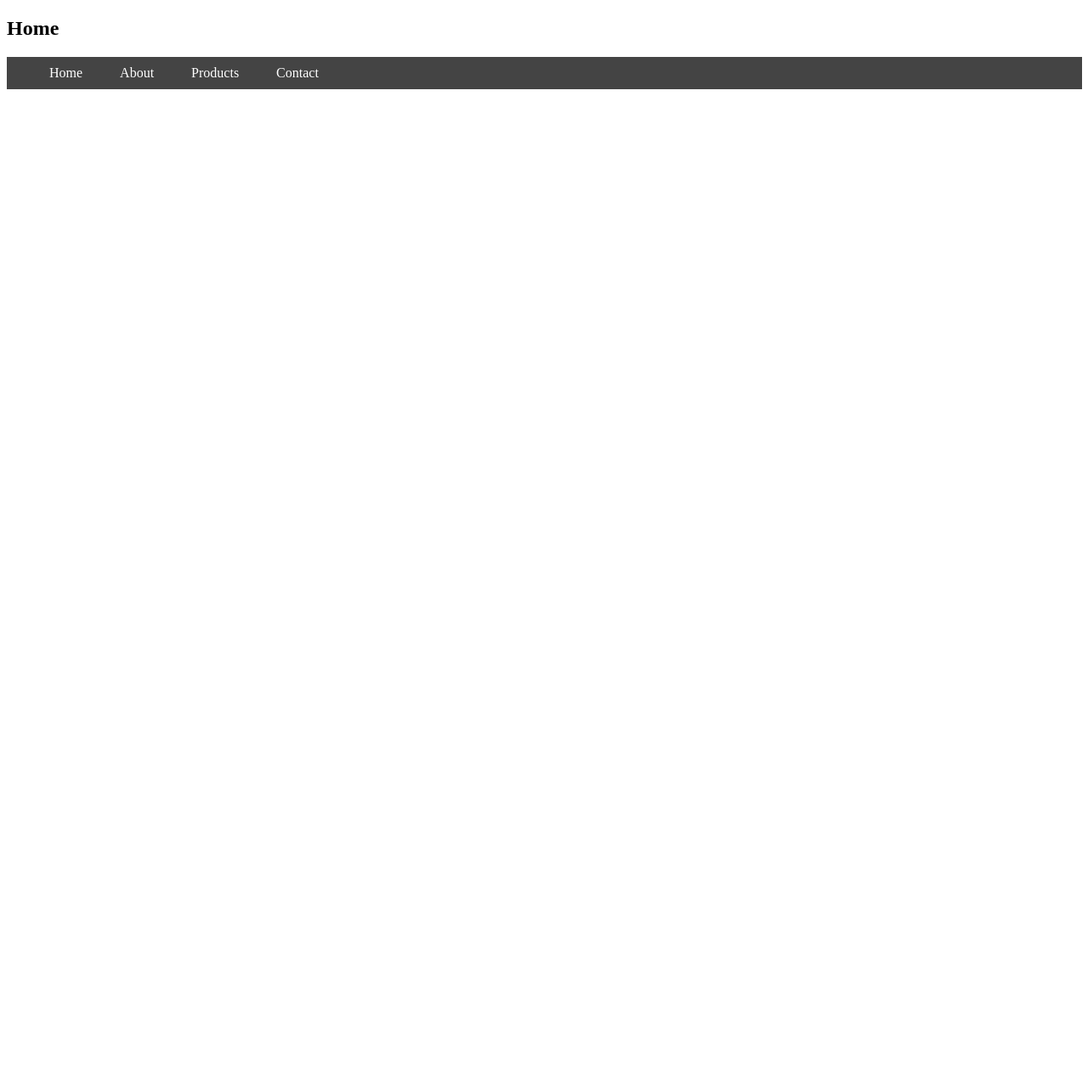
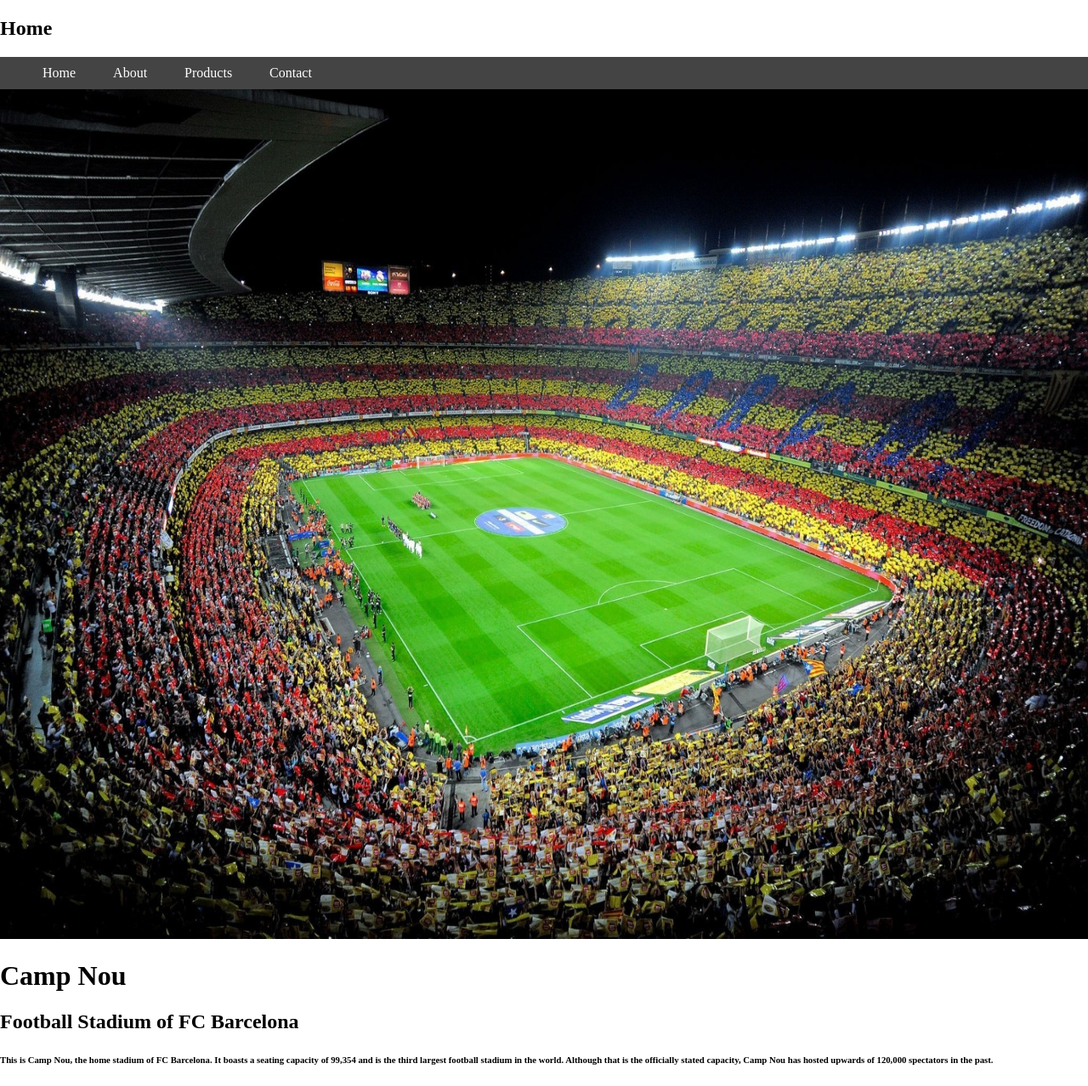
Before and after one commit to abislam/31200cssReview, a plain HTML site: page home.html in a window 1280 px wide. Shown: the whole page at 85% size. Before the commit the page ends 800 px from the top, so only its background shows below. Drawn offline with Linux system fonts and the light colour scheme.

Commit message:
home page completed

```diff
--- a/css/styles.css
+++ b/css/styles.css
@@ -19,8 +19,18 @@ li {
 
 .contentBox{
 	box-sizing: content-box;
-	width: 98.5%;
+	width: 100%;
 	padding: 10px;
 	background: #444;
 	text-indent: 20px;
 }
+
+.campNou{
+	height: 1000px;
+	width: 100%;
+}
+
+body{
+	margin: 0px;
+	padding: 0px;
+}
--- a/home.html
+++ b/home.html
@@ -16,7 +16,13 @@
 			</ul>
 		</div>
 
+		<img class="campNou" src="images/campNou.jpg">
 
+		<h1>Camp Nou</h1>
+		<h2>Football Stadium of FC Barcelona</h2>
+		<h6>
+			This is Camp Nou, the home stadium of FC Barcelona. It boasts a seating capacity of 99,354 and is the third largest football stadium in the world. Although that is the officially stated capacity, Camp Nou has hosted upwards of 120,000 spectators in the past.
+		</h6>
 
 	</body>
 </html>
```
Also changed, not shown: images/campNou.jpg (added).
